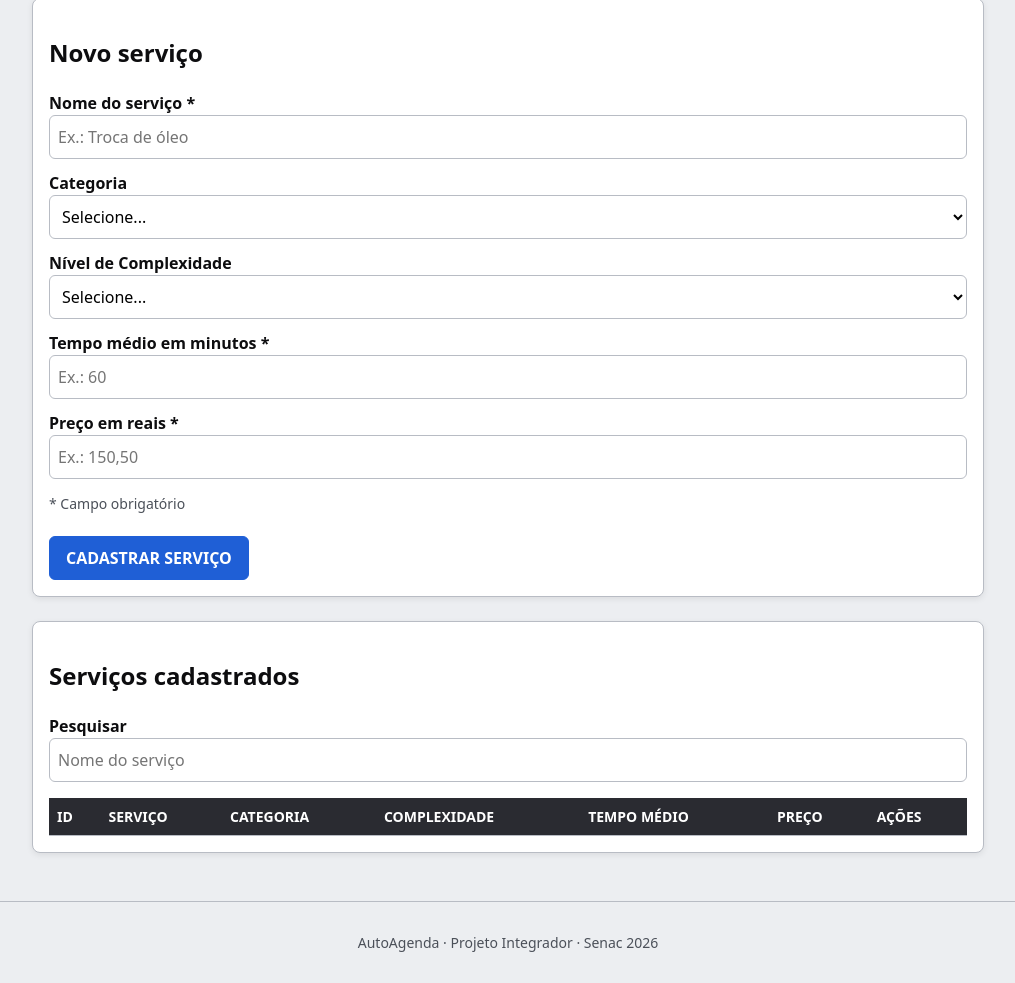
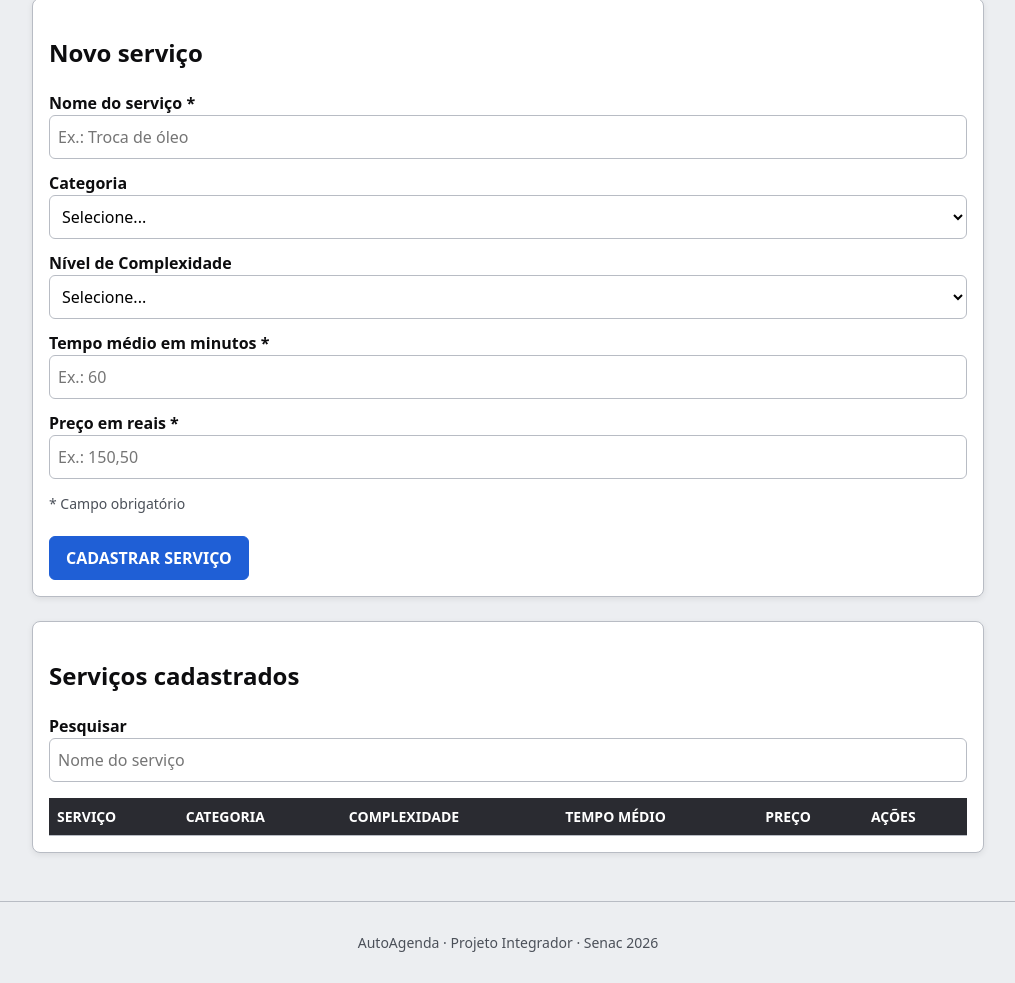
Before and after one commit to senac-ads-grupo-34/AutoAgenda, a plain HTML site: page servicos.html in a window 1280 px wide. Shown: the part 184-1167 px from the top of the page, without its empty margins (132-1147 px from the left). Drawn offline with Linux system fonts and the light colour scheme.

Commit message:
feat: removendo coluna "ID"
Removed the 'ID' column from the services table.

```diff
--- a/servicos.html
+++ b/servicos.html
@@ -88,7 +88,6 @@
         <table>
           <thead>
             <tr>
-              <th scope="col">ID</th>
               <th scope="col">Serviço</th>
               <th scope="col">Categoria</th>
               <th scope="col">Complexidade</th>
```
